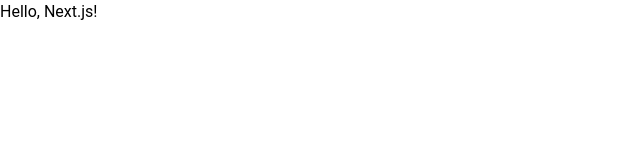
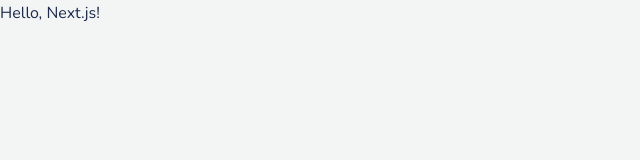
Before and after one commit to shadowbladk/ai-teach, a Next.js app: page / in a window 1280 px wide. Shown: the top 160 px of the page, without its empty margins (0-640 px from the left). Built offline with nearby package versions, Linux system fonts and the light colour scheme.

Commit message:
remove material tailwind

```diff
--- a/package.json
+++ b/package.json
@@ -9,7 +9,6 @@
     "lint": "next lint"
   },
   "dependencies": {
-    "@material-tailwind/react": "^2.1.4",
     "next": "14.0.2",
     "react": "^18",
     "react-dom": "^18"
--- a/src/styles/globals.css
+++ b/src/styles/globals.css
@@ -1,3 +1,16 @@
+@import url("https://fonts.googleapis.com/css2?family=Nunito:wght@400;500;800&display=swap");
+
 @tailwind base;
 @tailwind components;
 @tailwind utilities;
+
+html * {
+  color: #1b2a4e;
+  font-size: 16px;
+  line-height: 1.625;
+  font-family: Nunito, sans-serif;
+}
+
+body {
+  background-color: #f3f4f4;
+}
--- a/tailwind.config.ts
+++ b/tailwind.config.ts
@@ -1,9 +1,8 @@
-const withMT = require("@material-tailwind/react/utils/withMT");
-
-module.exports = withMT({
-  content: ["./pages/**/*.{js,ts,jsx,tsx}"],
+/** @type {import('tailwindcss').Config} */
+module.exports = {
+  content: ["./src/**/*.{html,js}"],
   theme: {
     extend: {},
   },
   plugins: [],
-});
+};
```
Also changed, not shown: 1 other file (tests, documents, lock files or other folders).
